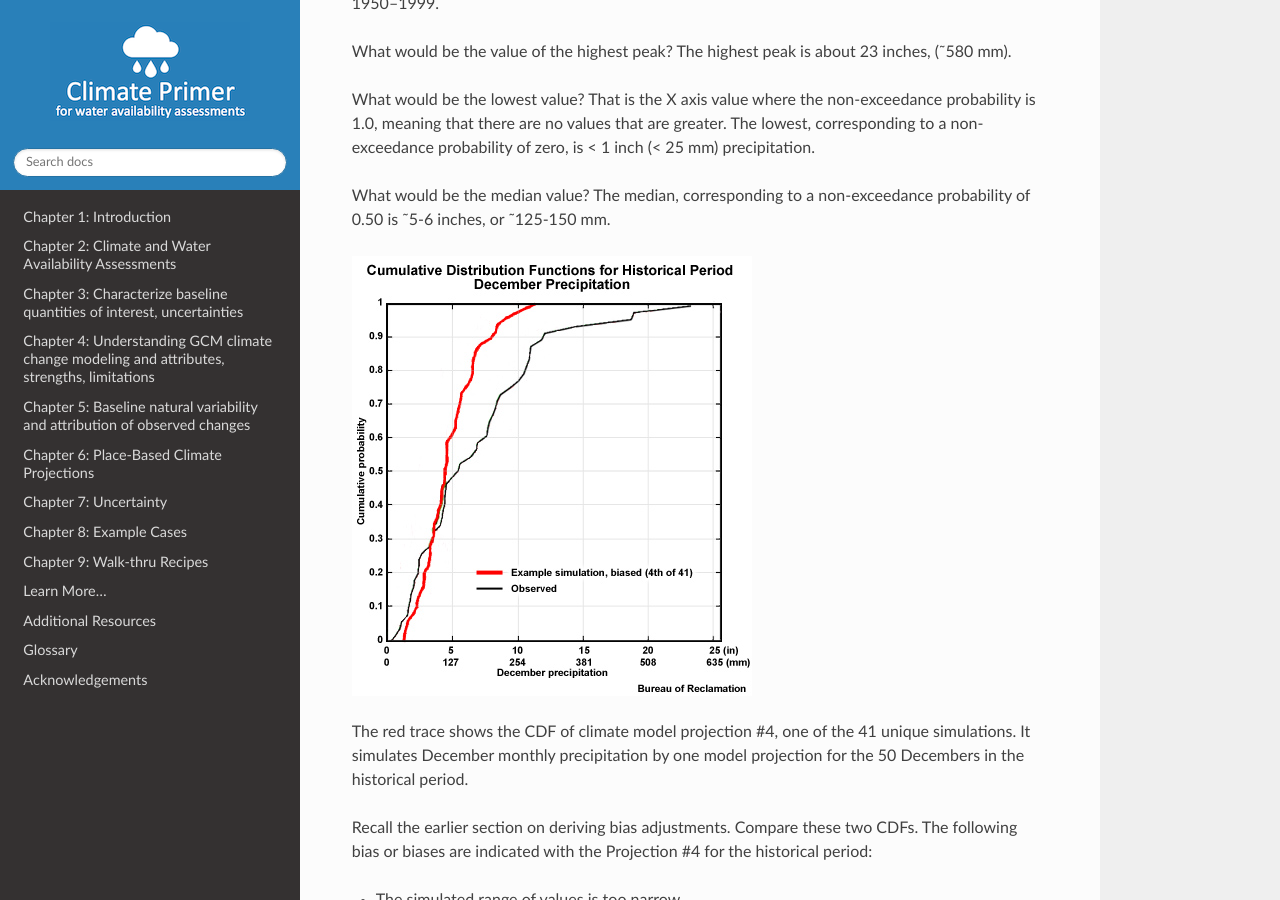
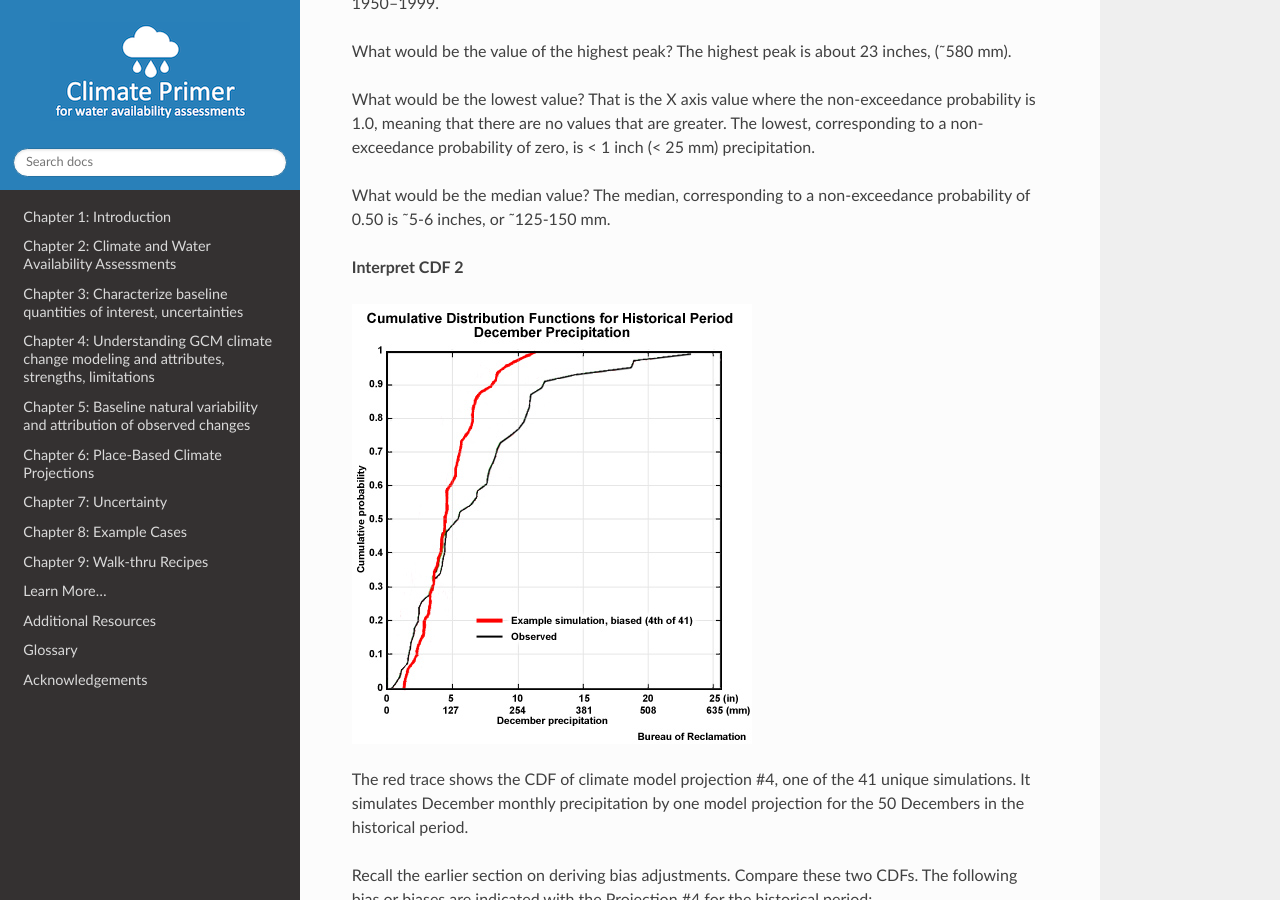
Before and after one commit to NCAR/climate-primer-water, a Sphinx documentation site: the page built from doc/recipe1_bcsd.rst, in a window 1280 px wide and 900 px high, scrolled down 23983 px. Built offline with Sphinx 7.4.7 and the Read the Docs theme 2.0.0, drawn with Linux system fonts in a browser that asks for light colours.

Commit message:
Update recipe1_bcsd.rst

```diff
--- a/doc/recipe1_bcsd.rst
+++ b/doc/recipe1_bcsd.rst
@@ -762,8 +762,7 @@
 What would be the median value? The median, corresponding to a
 non-exceedance probability of 0.50 is ˜5-6 inches, or ˜125-150 mm.
 
-Interpret CDF 2
-^^^^^^^^^^^^^^^
+**Interpret CDF 2**
 
 |image39|
 
@@ -1185,7 +1184,7 @@
 to inform these scenarios.
 
 Central Tendency, Spread, and Simulation Mean
----------------------------------------------
+-----------------------------------------------
 
 |image65|
 
```
